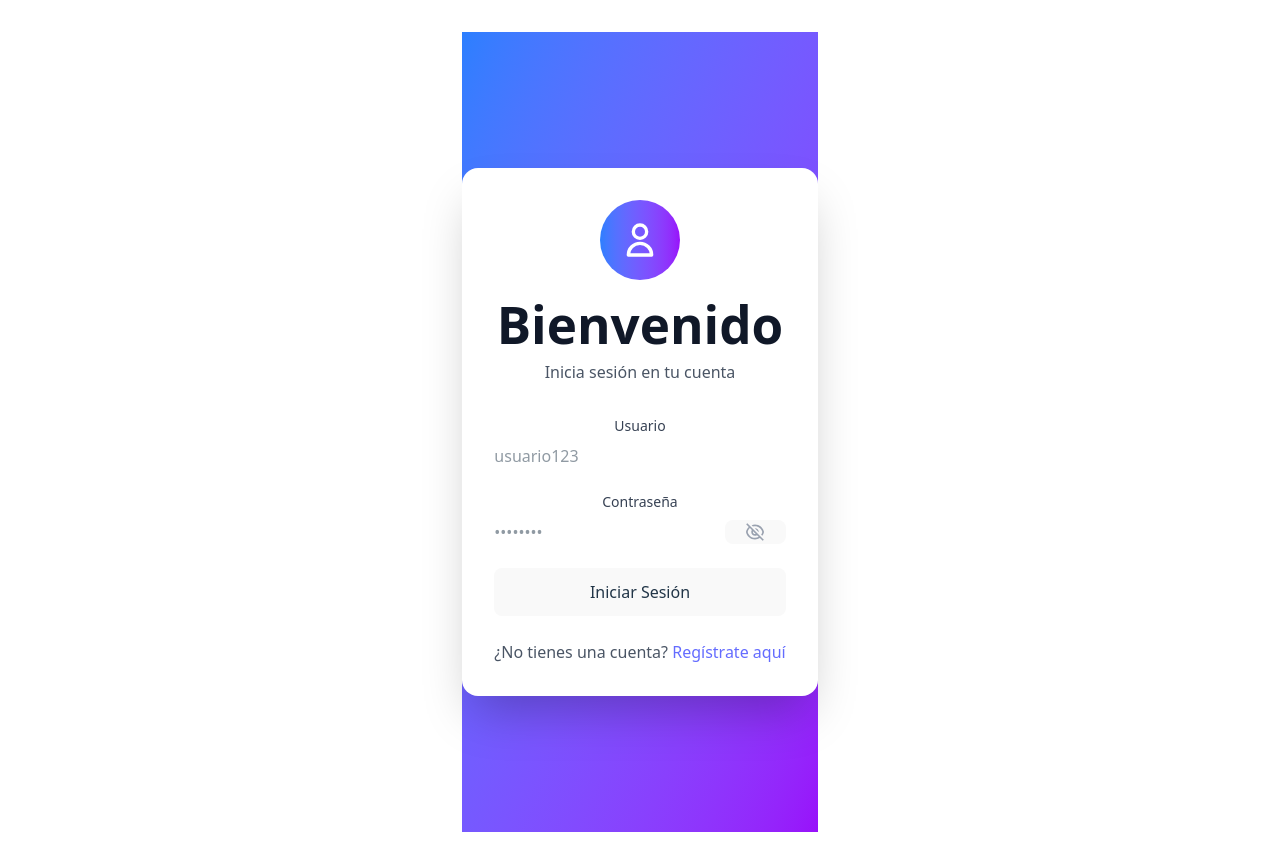
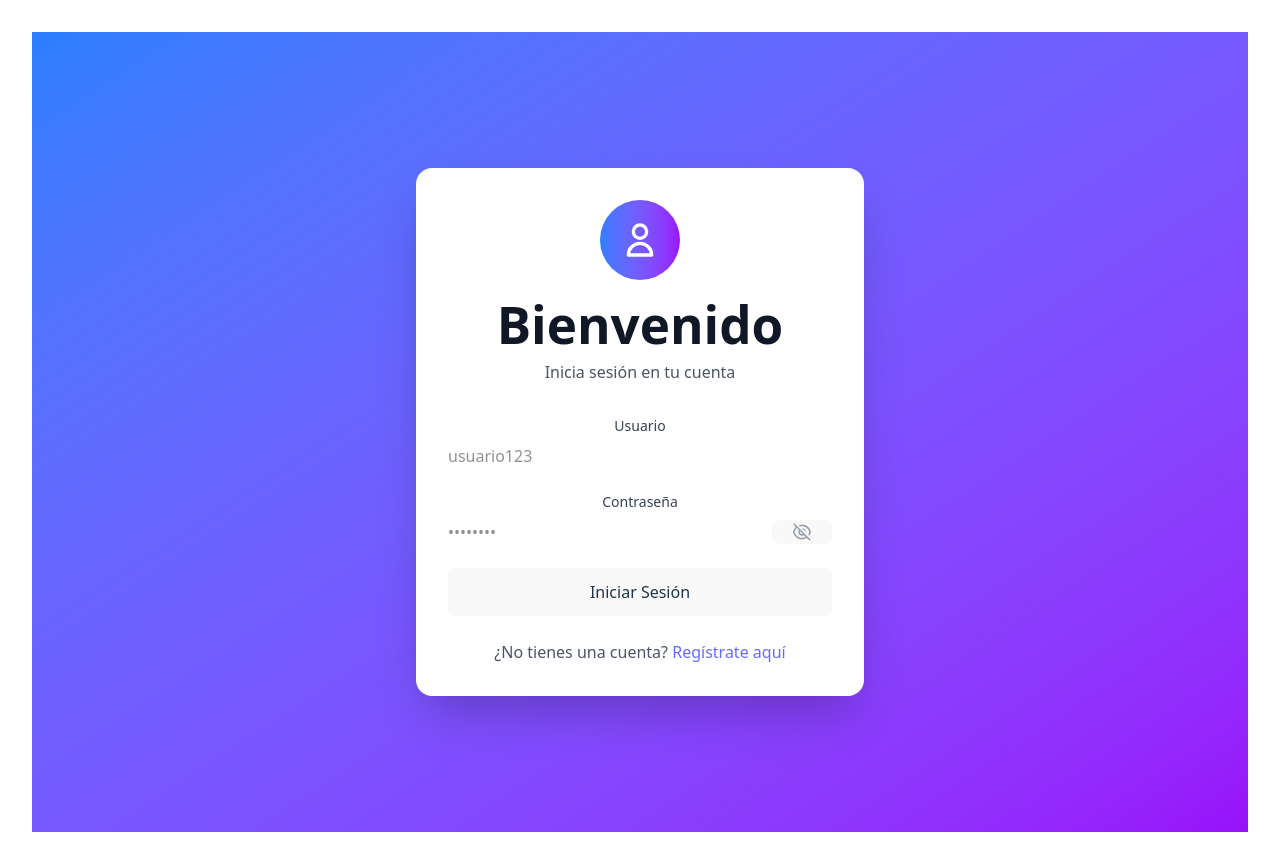
Before and after one commit to plaart/plaart-web-application, a React (Vite) app in the folder frontend/: page /login in a window 1280 px wide. Built offline with nearby package versions, Linux system fonts and the light colour scheme.

Commit message:
fix: :bug: remove flex display from body and add styles for input and textarea

```diff
--- a/frontend/src/index.css
+++ b/frontend/src/index.css
@@ -26,8 +26,6 @@ a:hover {
 
 body {
   margin: 0;
-  display: flex;
-  place-items: center;
   min-width: 320px;
   min-height: 100vh;
 }
@@ -68,3 +66,9 @@ button:focus-visible {
     background-color: #f9f9f9;
   }
 }
+
+
+input, textarea {
+  background: #ffffff;
+  color: #232323;
+}
```
